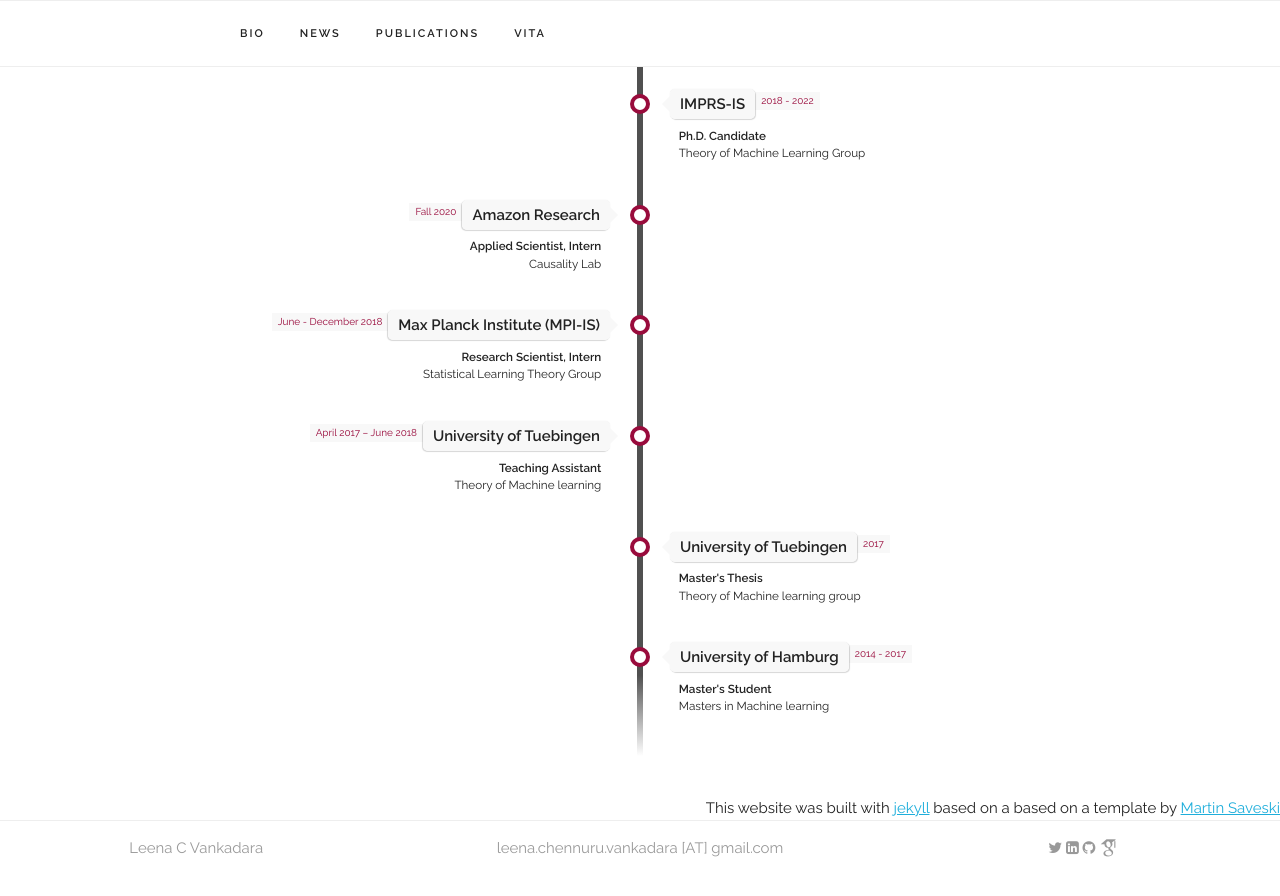
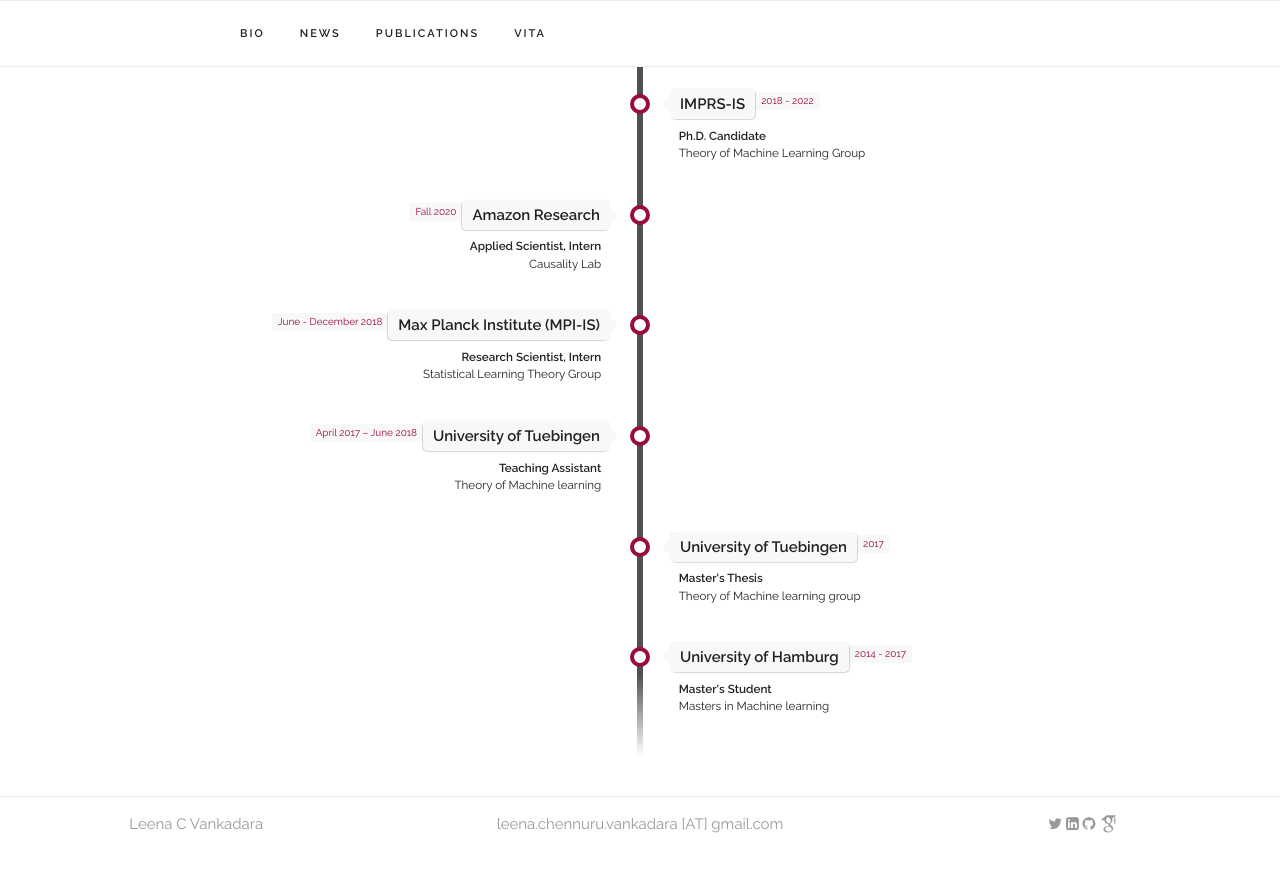
Before and after one commit to leenachennuru/jekyll-leenacvankadara, a Jekyll site: the page built from index.html, in a window 1280 px wide and 900 px high, scrolled down 4068 px. Shown: the top 896 px of the window. Built offline with Jekyll 4.4.1, drawn with Linux system fonts in a browser that asks for light colours; some web fonts are replaced.

Commit message:
minor changes

```diff
--- a/index.html
+++ b/index.html
@@ -349,5 +349,5 @@
     <!-- <h4>Website Design</h4> -->
 
     <!--<br/>-->
-    This website was built with <a href="https://jekyllrb.com">jekyll</a> based on a based on a template by <a href="http://web.media.mit.edu/~msaveski/">Martin Saveski</a>
+    <!-- This website was built with <a href="https://jekyllrb.com">jekyll</a> based on a based on a template by <a href="http://web.media.mit.edu/~msaveski/">Martin Saveski</a> -->
 </div>
```
